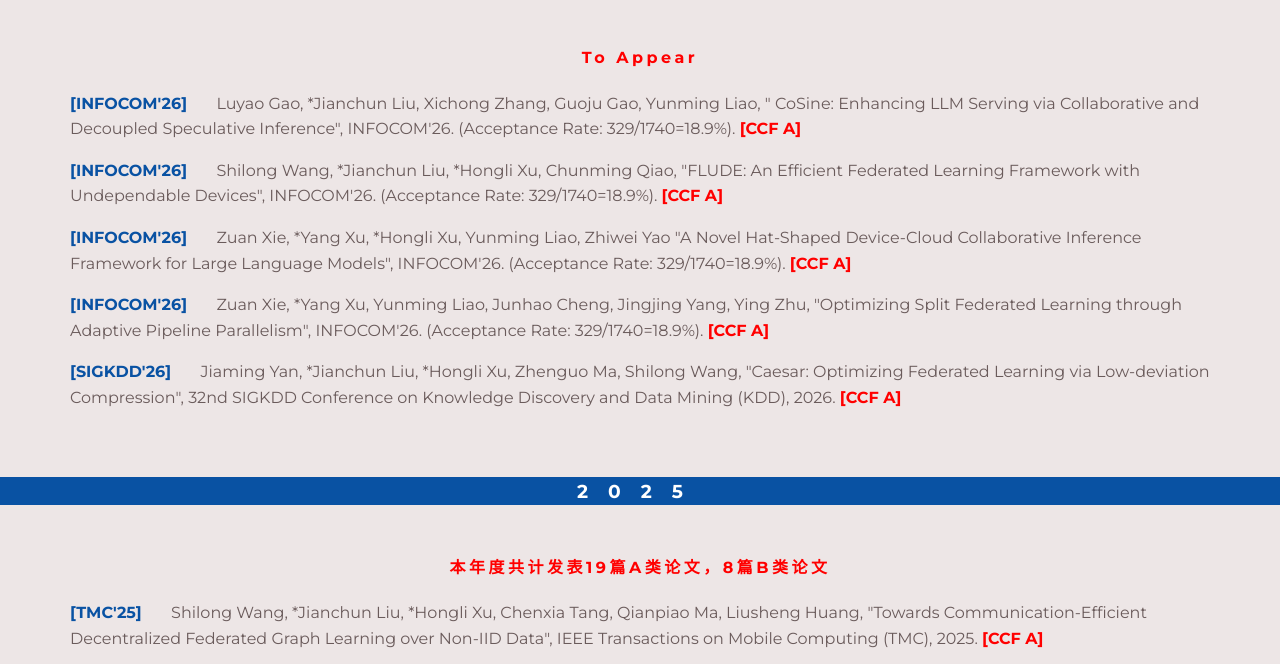
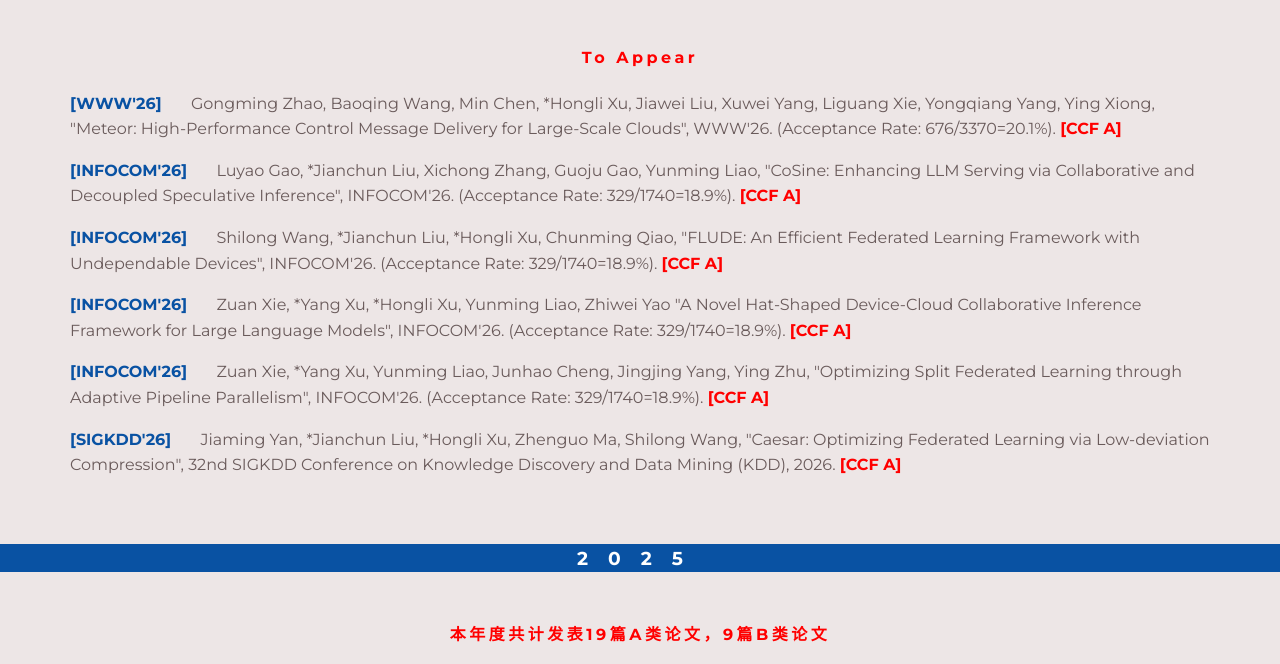
Before and after one commit to int-ustc/int-ustc.github.io, a plain HTML site: page paper.html in a window 1280 px wide. Shown: the part 98-762 px from the top of the page. Drawn offline with Linux system fonts and the light colour scheme; some packages are replaced by stand-ins of ours.

Commit message:
update Baoqing Wang

```diff
--- a/paper.html
+++ b/paper.html
@@ -47,7 +47,10 @@
                     <div class="col-md-12 ">
                     </div>
                     <p>
-                        <span>[INFOCOM'26]</span>&nbsp;&nbsp;&nbsp;&nbsp;&nbsp;&nbsp; Luyao Gao, *Jianchun Liu, Xichong Zhang, Guoju Gao, Yunming Liao, " CoSine: Enhancing LLM Serving via Collaborative and Decoupled Speculative Inference", INFOCOM'26. (Acceptance Rate: 329/1740=18.9%). <span><font color="#FF0000 ">[CCF A]</font></span></font>
+                        <span>[WWW'26]</span>&nbsp;&nbsp;&nbsp;&nbsp;&nbsp;&nbsp; Gongming Zhao, Baoqing Wang, Min Chen, *Hongli Xu, Jiawei Liu, Xuwei Yang, Liguang Xie, Yongqiang Yang, Ying Xiong, "Meteor: High-Performance Control Message Delivery for Large-Scale Clouds", WWW'26. (Acceptance Rate: 676/3370=20.1%). <span><font color="#FF0000 ">[CCF A]</font></span></font>
+                    </p>
+                    <p>
+                        <span>[INFOCOM'26]</span>&nbsp;&nbsp;&nbsp;&nbsp;&nbsp;&nbsp; Luyao Gao, *Jianchun Liu, Xichong Zhang, Guoju Gao, Yunming Liao, "CoSine: Enhancing LLM Serving via Collaborative and Decoupled Speculative Inference", INFOCOM'26. (Acceptance Rate: 329/1740=18.9%). <span><font color="#FF0000 ">[CCF A]</font></span></font>
                     </p>
                     <p>
                         <span>[INFOCOM'26]</span>&nbsp;&nbsp;&nbsp;&nbsp;&nbsp;&nbsp; Shilong Wang, *Jianchun Liu, *Hongli Xu, Chunming Qiao, "FLUDE: An Efficient Federated Learning Framework with Undependable Devices", INFOCOM'26. (Acceptance Rate: 329/1740=18.9%). <span><font color="#FF0000 ">[CCF A]</font></span></font>
@@ -71,7 +74,7 @@
             </div>
             <div class="fullwidth-block cta ">
                 <div class="container ">
-                    <p style="letter-spacing:3.5px; text-align: center;"><span><font color="#FF0000 ">本年度共计发表19篇A类论文，8篇B类论文</font></span>
+                    <p style="letter-spacing:3.5px; text-align: center;"><span><font color="#FF0000 ">本年度共计发表19篇A类论文，9篇B类论文</font></span>
                     </p>
                     <div class="col-md-12 ">
                     </div>
```
Also changed, not shown: news.html (+4 -0 lines).
